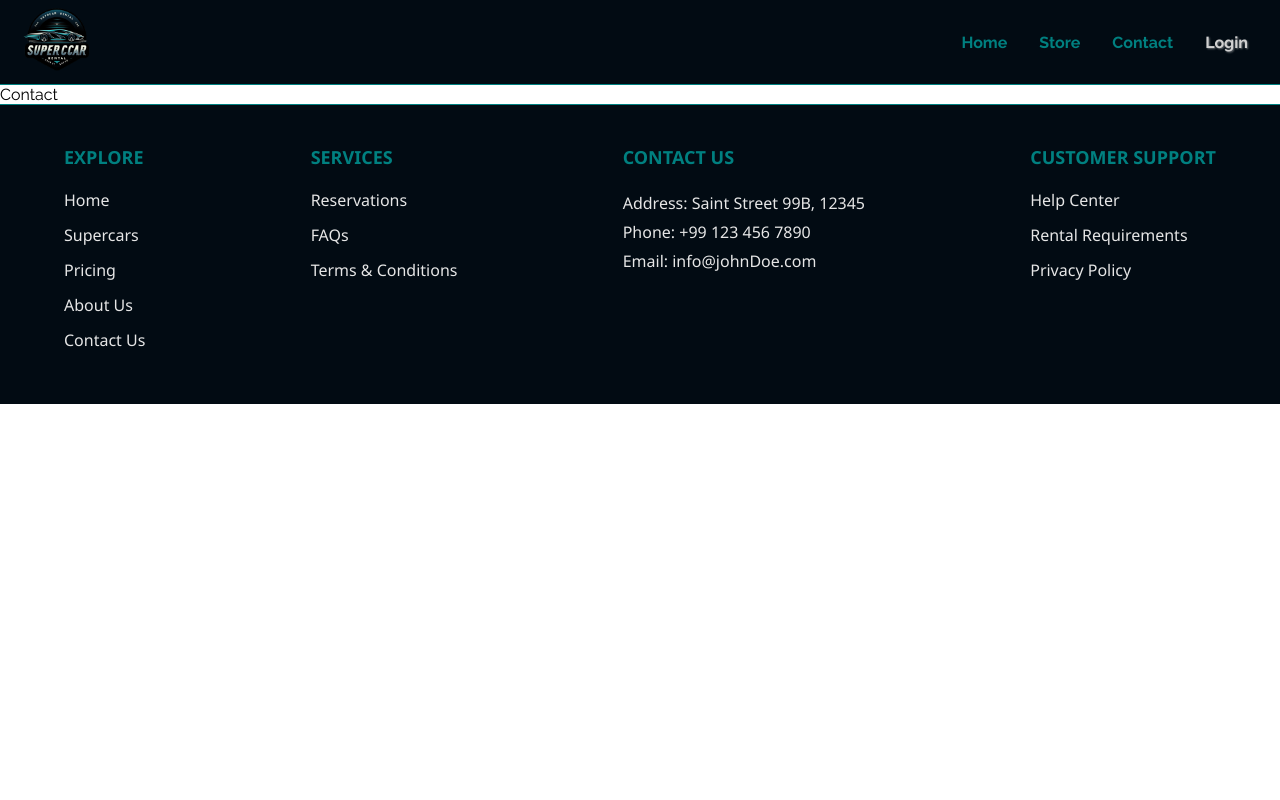
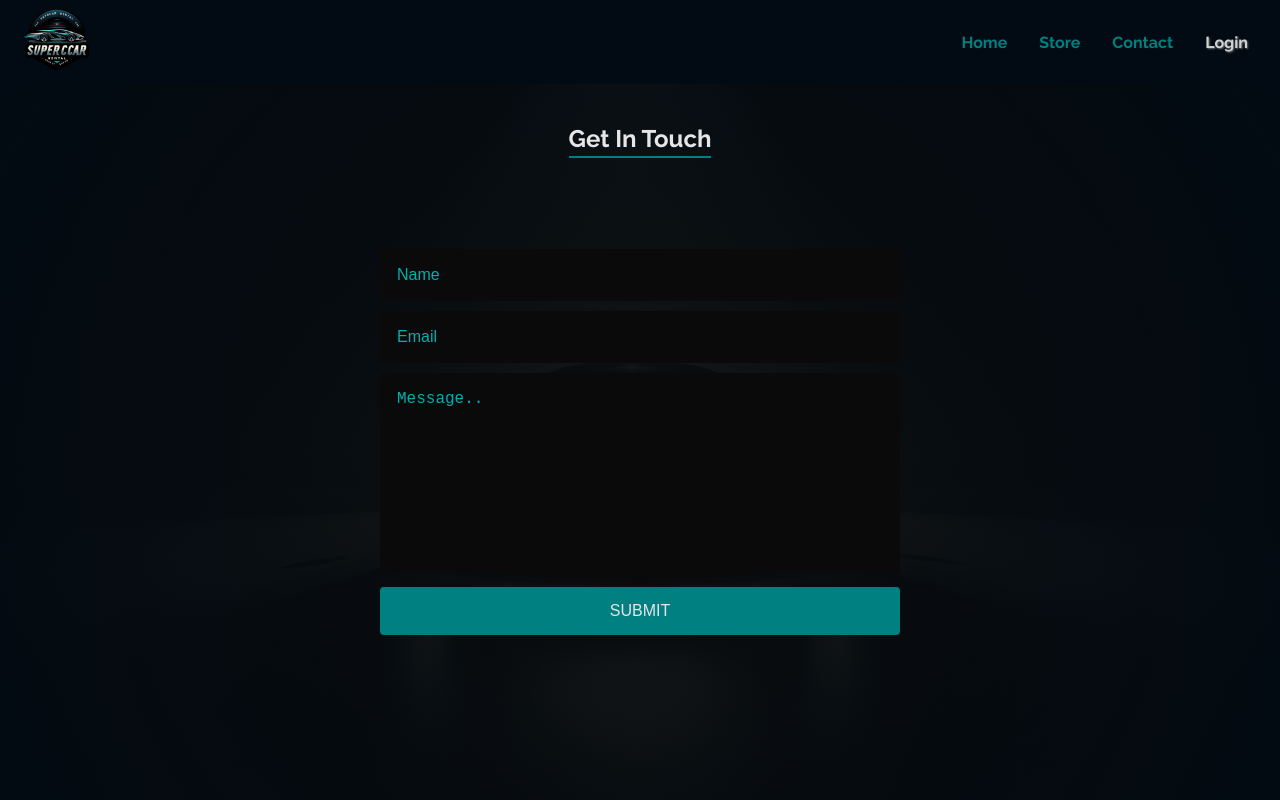
Before and after one commit to ddimkou/supercar-rent, a React (Vite) app: page /contact in a window 1280 px wide. Shown: the top 800 px of the page. Built offline with nearby package versions, Linux system fonts and the light colour scheme.

Commit message:
contact form

```diff
--- a/src/App.css
+++ b/src/App.css
@@ -5,7 +5,7 @@ body {
 }
 
 :root {
-  --primary-color: #0e0e0e;
+  --primary-color: #0a0a0a;
   --secondary-color: #020b13;
   --text-color: #e6e6e6;
   --highlight-color: #008080;
@@ -33,7 +33,7 @@ nav {
   align-items: center;
   background-color: var(--secondary-color);
   padding: 0 1em;
-  border-bottom: 1px solid var(--highlight-color);
+  /* border-bottom: 1px solid var(--highlight-color); */
 }
 
 nav img {
@@ -173,7 +173,7 @@ header.header {
 .faq {
   min-height: 85svh;
   background-color: var(--primary-color);
-  border-top: 1px solid var(--highlight-color);
+  /* border-top: 1px solid var(--highlight-color); */
   color: var(--text-color);
   text-align: center;
   padding: 6em 0;
@@ -206,10 +206,10 @@ header.header {
   height: 28em;
   margin: 1em;
   padding: 1em;
-  border: 1px solid var(--highlight-color);
+  /* border: 1px solid var(--highlight-color); */
   border-radius: 10px;
-  background-color: var(--secondary-color);
-  box-shadow: 0 0 3px 0 var(--primary-hover);
+  /* background-color: var(--secondary-color); */
+  /* box-shadow: 0 0 3px 0 var(--primary-hover); */
 
   /* gsap animation */
   opacity: 0;
@@ -234,39 +234,39 @@ header.header {
 
 .accordion {
   padding: 4em 0;
-  max-width: 40em;
+  max-width: 50em;
   margin: 2em auto;
 }
 
 .accordion-header {
   cursor: pointer;
   padding: 1rem;
-  border-radius: 10px 10px 0 0;
-  background-color: var(--secondary-color);
+
+  background-color: var(--primary-color);
   color: var(--text-color);
-  border-bottom: 2px solid var(--highlight-color);
   font-weight: 600;
+  font-size: 1.2em;
   transition: background-color 0.3s ease;
 }
 
 .accordion-header:hover {
-  background-color: var(--primary-hover);
+  color: var(--highlight-color);
 }
-.accordion-header:active {
-  background-color: var(--primary-hover);
+.accordion-header.selected {
+  color: #00afaf;
 }
 
 .accordion-content {
   padding: 1rem;
-  border-radius: 0 0 10px 10px;
-  background-color: var(--silver);
-  color: var(--secondary-color);
-  border-top: 1px solid var(--silver);
+
+  color: var(--text-color);
   transition: max-height 0.3s ease-out;
-  padding-top: 1em;
+  padding-top: 0.1em;
+  margin-bottom: 2em;
   font-weight: 500;
+  font-size: 0.82em;
   line-height: 1.3;
-  letter-spacing: 0.05em;
+  letter-spacing: 0.1em;
 }
 
 .accordion-item {
@@ -276,6 +276,11 @@ header.header {
   transform: translateY(50px);
 }
 
+@media (max-width: 768px) {
+  .accordion-header {
+    font-size: 1em;
+  }
+}
 /* ------------- */
 /*---- FOOTER ---- */
 /* ------------- */
--- /dev/null
+++ b/src/Contact.css
@@ -0,0 +1,118 @@
+.contact-main {
+  position: relative;
+  height: 100vh;
+  color: var(--text-color);
+  text-align: center;
+
+  background-image: radial-gradient(
+      circle at center,
+      rgba(10, 10, 10, 0.95) 5%,
+      rgba(2, 11, 19, 1) 100%
+    ),
+    url("./images/supercar1.png");
+  background-size: cover;
+  background-position: center center;
+}
+
+.contact-form {
+  padding-top: 5em;
+}
+
+/* test */
+.contact-form h2 {
+  padding-bottom: 4em;
+  color: var(--text-color);
+}
+.contact-form h2 span {
+  box-shadow: inset 0 -2px 0 0 var(--highlight-color);
+  padding-bottom: 5px;
+}
+.contact-form {
+  padding: 40px;
+  border-radius: 8px;
+  max-width: 600px;
+  margin: auto;
+  color: var(--text-color);
+}
+
+.input-container {
+  margin-bottom: 10px;
+}
+
+.input-container input,
+.input-container textarea {
+  width: 100%;
+  padding: 15px;
+  background-color: var(--primary-color);
+  border: 2px solid transparent;
+  border-radius: 4px;
+  color: var(--text-color);
+  font-size: 16px;
+  transition: all 0.3s ease;
+}
+.input-container input:hover,
+.input-container textarea:hover {
+  background-color: var(--secondary-color);
+}
+
+.input-container input::placeholder,
+.input-container textarea::placeholder {
+  color: var(--primary-hover);
+}
+
+.input-container input:focus,
+.input-container textarea:focus {
+  outline: none;
+  border-color: var(--highlight-color);
+  background-color: var(--secondary-color);
+}
+
+.textarea-container textarea {
+  min-height: 200px;
+  resize: none;
+}
+
+button[type="submit"] {
+  width: 100%;
+  padding: 15px;
+  border: none;
+  border-radius: 4px;
+  background-color: var(--highlight-color);
+  color: var(--text-color);
+  font-size: 16px;
+  cursor: pointer;
+  transition: background-color 0.3s ease;
+}
+
+button[type="submit"]:hover {
+  background-color: var(--primary-hover);
+}
+
+/* SUCCESS FORM */
+.thank-you-message {
+  position: fixed;
+  top: 50;
+  left: 50%;
+  transform: translateX(-50%);
+  background-color: var(--highlight-color);
+  color: var(--text-color);
+  padding: 10px 20px;
+  border-radius: 0 0 5px 5px;
+  box-shadow: 0 2px 5px rgba(0, 0, 0, 0.2);
+  z-index: 1000;
+  animation: slideDown 0.5s ease-out;
+}
+
+@keyframes slideDown {
+  from {
+    top: -50px;
+  }
+  to {
+    top: 50;
+  }
+}
+@media (max-width: 768px) {
+  .contact-form {
+    padding: 30px;
+  }
+}
--- a/src/components/Accordion.jsx
+++ b/src/components/Accordion.jsx
@@ -37,25 +37,27 @@ const Accordion = () => {
   const accordionItems = [
     {
       id: 1,
-      header: "Lorem  dolor sit amet ?",
+      header: "What are the requirements to rent a supercar from your fleet?",
       content:
         "Lorem ipsum dolor sit amet consectetur, adipisicing elit. Neque recusandae non qui tempora dignissimos temporibus animi at voluptatem consectetur perspiciatis. Quisquam!",
     },
     {
       id: 2,
-      header: "Lorem ipsum amet consectetur?",
+      header: "How does insurance work when renting a supercar?",
       content:
         "Lorem ipsum dolor sit amet consectetur adipisicing elit. Tenetur est excepturi ratione, similique fugiat, voluptas id nihil voluptates debitis quidem vel! Quaerat tenetur nihil numquam labore! Reiciendis quidem provident vero quia laboriosam esse architecto vel odio minus facilis, exercitationem nihil. Possimus eveniet quos perspiciatis aperiam.",
     },
     {
       id: 3,
-      header: "Lorem ipsum dolor sit ?",
+      header:
+        "Can I rent a supercar for a special event, such as a wedding or corporate function?",
       content:
-        "Lorem ipsum dolor sit amet consectetur adipisicing elit. Odio quae sint ipsum fugit! Aliquid?",
+        "Lorem ipsum dolor sit amet consectetur adipisicing elit. Modi sapiente debitis suscipit odit omnis. Lorem ipsum dolor sit amet consectetur adipisicing elit. Asperiores sed possimus adipisci veniam expedita.",
     },
     {
       id: 4,
-      header: "Lorem ipsum dolor sit amet consectetur ?",
+      header:
+        "What is your policy on mileage limits and additional charges for exceeding them?",
       content:
         "Lorem ipsum dolor sit, amet consectetur adipisicing elit. Neque ab ea ratione dolorem, nostrum molestias magnam quibusdam officiis quaerat, cupiditate aperiam delectus laboriosam quisquam? Praesentium quidem optio repudiandae, itaque velit sequi.",
     },
@@ -65,7 +67,12 @@ const Accordion = () => {
     <div className="accordion">
       {accordionItems.map((item) => (
         <div key={item.id} className="accordion-item">
-          <div className="accordion-header" onClick={() => toggleItem(item.id)}>
+          <div
+            className={`accordion-header ${
+              openItemId === item.id ? "selected" : ""
+            }`}
+            onClick={() => toggleItem(item.id)}
+          >
             {item.header}
           </div>
           {openItemId === item.id && (
--- /dev/null
+++ b/src/components/ContactForm.jsx
@@ -0,0 +1,76 @@
+import { useState } from "react";
+
+const ContactForm = () => {
+  const [name, setName] = useState("");
+  const [email, setEmail] = useState("");
+  const [message, setMessage] = useState("");
+  const [showThankYou, setShowThankYou] = useState(false);
+  const [thankYouName, setThankYouName] = useState("");
+
+  const handleNameChange = (e) => setName(e.target.value);
+  const handleEmailChange = (e) => setEmail(e.target.value);
+  const handleMessageChange = (e) => setMessage(e.target.value);
+
+  const handleSubmit = (e) => {
+    e.preventDefault();
+    console.log("Submitting form with:", { name, email, message });
+    setThankYouName(name);
+    setShowThankYou(true);
+
+    setName("");
+    setEmail("");
+    setMessage("");
+    setTimeout(() => {
+      setShowThankYou(false);
+    }, 4000);
+  };
+
+  return (
+    <>
+      {showThankYou && (
+        <div className="thank-you-message">
+          Thank you {thankYouName} for your time!
+        </div>
+      )}
+      <section className="contact-form">
+        <h2>
+          <span>Get In Touch</span>
+        </h2>
+        <form onSubmit={handleSubmit}>
+          <div className="input-container">
+            <input
+              type="text"
+              id="name"
+              value={name}
+              onChange={handleNameChange}
+              required
+              placeholder="Name"
+            />
+          </div>
+          <div className="input-container">
+            <input
+              type="email"
+              id="email"
+              value={email}
+              onChange={handleEmailChange}
+              required
+              placeholder="Email"
+            />
+          </div>
+          <div className="input-container textarea-container">
+            <textarea
+              id="message"
+              value={message}
+              onChange={handleMessageChange}
+              required
+              placeholder="Message.."
+            ></textarea>
+          </div>
+          <button type="submit">SUBMIT</button>
+        </form>
+      </section>
+    </>
+  );
+};
+
+export default ContactForm;
--- a/src/pages/Contact.jsx
+++ b/src/pages/Contact.jsx
@@ -1,5 +1,12 @@
+import "../Contact.css";
+import ContactForm from "../components/ContactForm";
+
 const Contact = () => {
-  return <div>Contact</div>;
+  return (
+    <main className="contact-main">
+      <ContactForm />
+    </main>
+  );
 };
 
 export default Contact;
```
